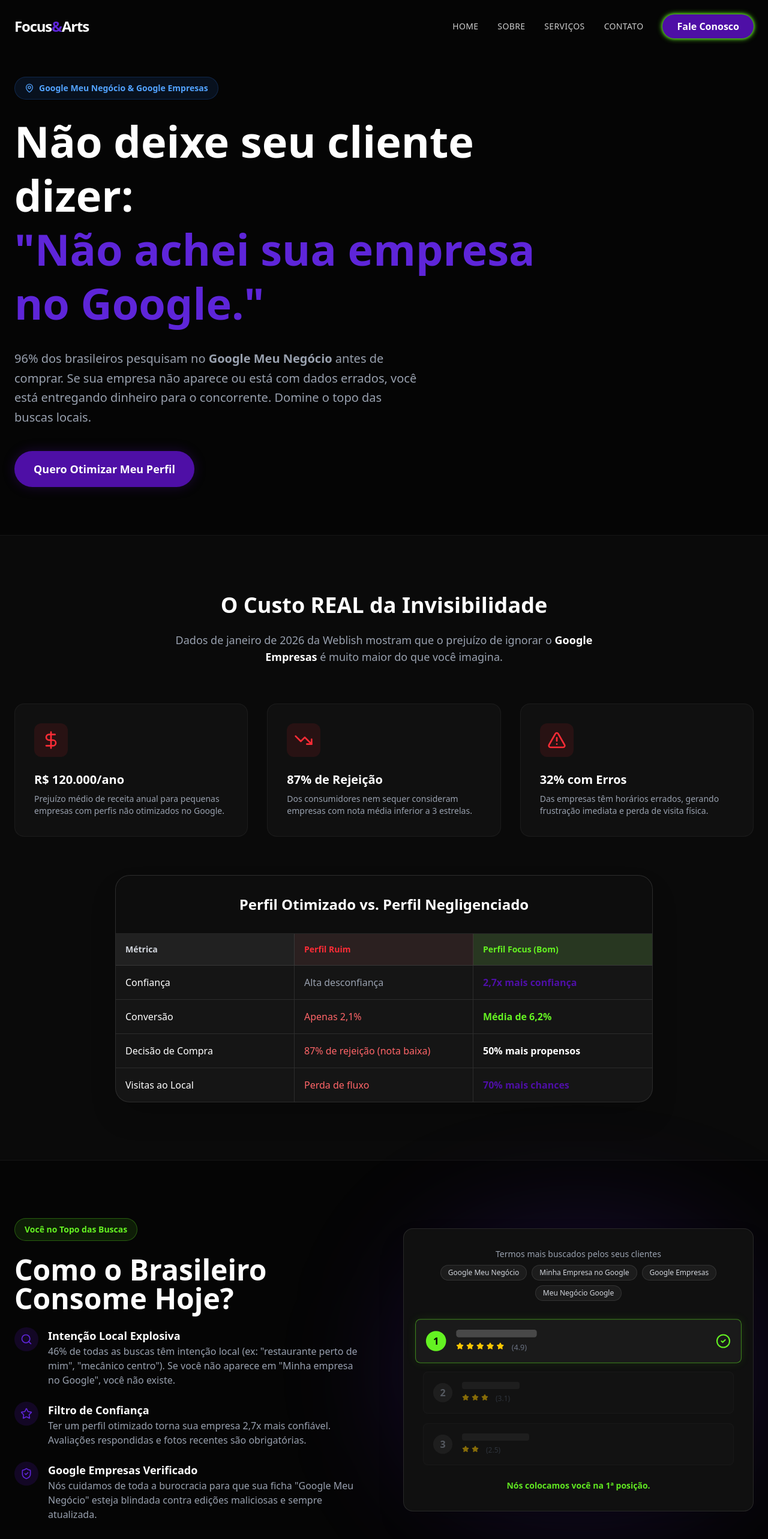
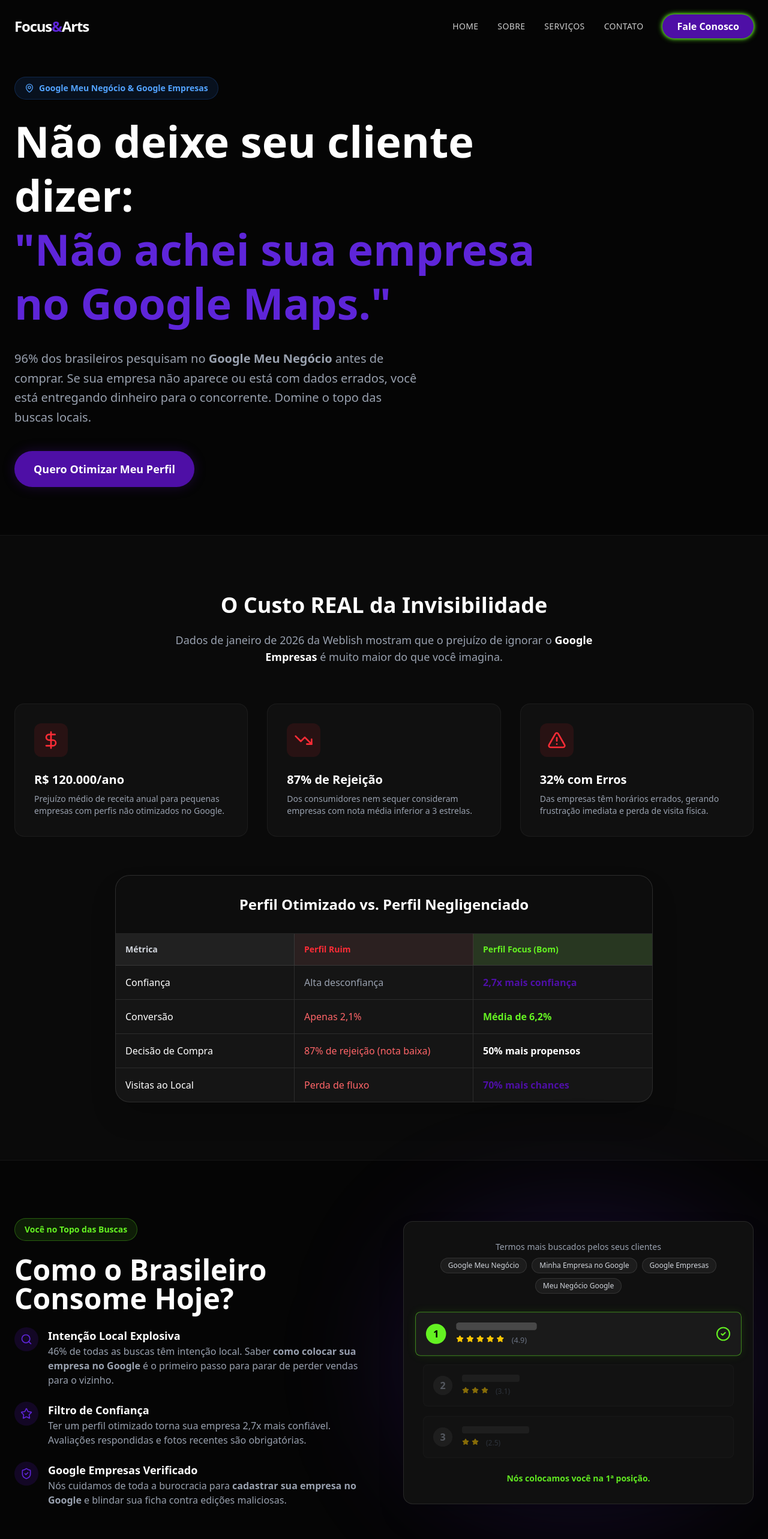
Before and after one commit to skedarmusic-maker/focusarts, a Next.js app: page /google-meu-negocio in a window 1280 px wide. Shown: the top 2566 px of the page at 60% size. Built offline with nearby package versions, Linux system fonts and the light colour scheme.

Commit message:
SEO: Enhance GMB page with high-intent keywords from CSV

```diff
--- a/src/app/google-meu-negocio/page.tsx
+++ b/src/app/google-meu-negocio/page.tsx
@@ -27,7 +27,7 @@
                         </div>
                         <h1 className="text-5xl md:text-7xl font-bold font-outfit text-white mb-8 leading-tight">
                             Não deixe seu cliente dizer: <br />
-                            <span className="text-brand-vivid">"Não achei sua empresa no Google."</span>
+                            <span className="text-brand-vivid">"Não achei sua empresa no Google Maps."</span>
                         </h1>
                         <p className="text-xl text-gray-400 mb-10 max-w-2xl leading-relaxed">
                             96% dos brasileiros pesquisam no <strong>Google Meu Negócio</strong> antes de comprar.
@@ -141,7 +141,7 @@
                                 <div>
                                     <h3 className="text-white font-bold text-lg">Intenção Local Explosiva</h3>
                                     <p className="text-gray-400">
-                                        46% de todas as buscas têm intenção local (ex: "restaurante perto de mim", "mecânico centro"). Se você não aparece em "Minha empresa no Google", você não existe.
+                                        46% de todas as buscas têm intenção local. Saber <strong>como colocar sua empresa no Google</strong> é o primeiro passo para parar de perder vendas para o vizinho.
                                     </p>
                                 </div>
                             </li>
@@ -163,7 +163,7 @@
                                 <div>
                                     <h3 className="text-white font-bold text-lg">Google Empresas Verificado</h3>
                                     <p className="text-gray-400">
-                                        Nós cuidamos de toda a burocracia para que sua ficha "Google Meu Negócio" esteja blindada contra edições maliciosas e sempre atualizada.
+                                        Nós cuidamos de toda a burocracia para <strong>cadastrar sua empresa no Google</strong> e blindar sua ficha contra edições maliciosas.
                                     </p>
                                 </div>
                             </li>
--- a/src/components/Footer.tsx
+++ b/src/components/Footer.tsx
@@ -40,7 +40,7 @@
                     <div>
                         <h4 className="text-white font-bold mb-4">Redes Sociais</h4>
                         <div className="flex gap-4">
-                            <Link href="#" className="w-10 h-10 rounded-full bg-white/5 flex items-center justify-center text-white hover:bg-brand-primary transition-colors">
+                            <Link href="https://www.instagram.com/focus_artss/" target="_blank" rel="noopener noreferrer" className="w-10 h-10 rounded-full bg-white/5 flex items-center justify-center text-white hover:bg-brand-primary transition-colors">
                                 <Instagram size={20} />
                             </Link>
                             <Link href="#" className="w-10 h-10 rounded-full bg-white/5 flex items-center justify-center text-white hover:bg-brand-primary transition-colors">
--- a/src/components/JsonLd.tsx
+++ b/src/components/JsonLd.tsx
@@ -35,7 +35,7 @@
                     "closes": "18:00"
                 },
                 "sameAs": [
-                    "https://instagram.com/focusarts",
+                    "https://www.instagram.com/focus_artss/",
                     "https://linkedin.com/company/focusarts"
                 ],
                 "priceRange": "$$"
```
